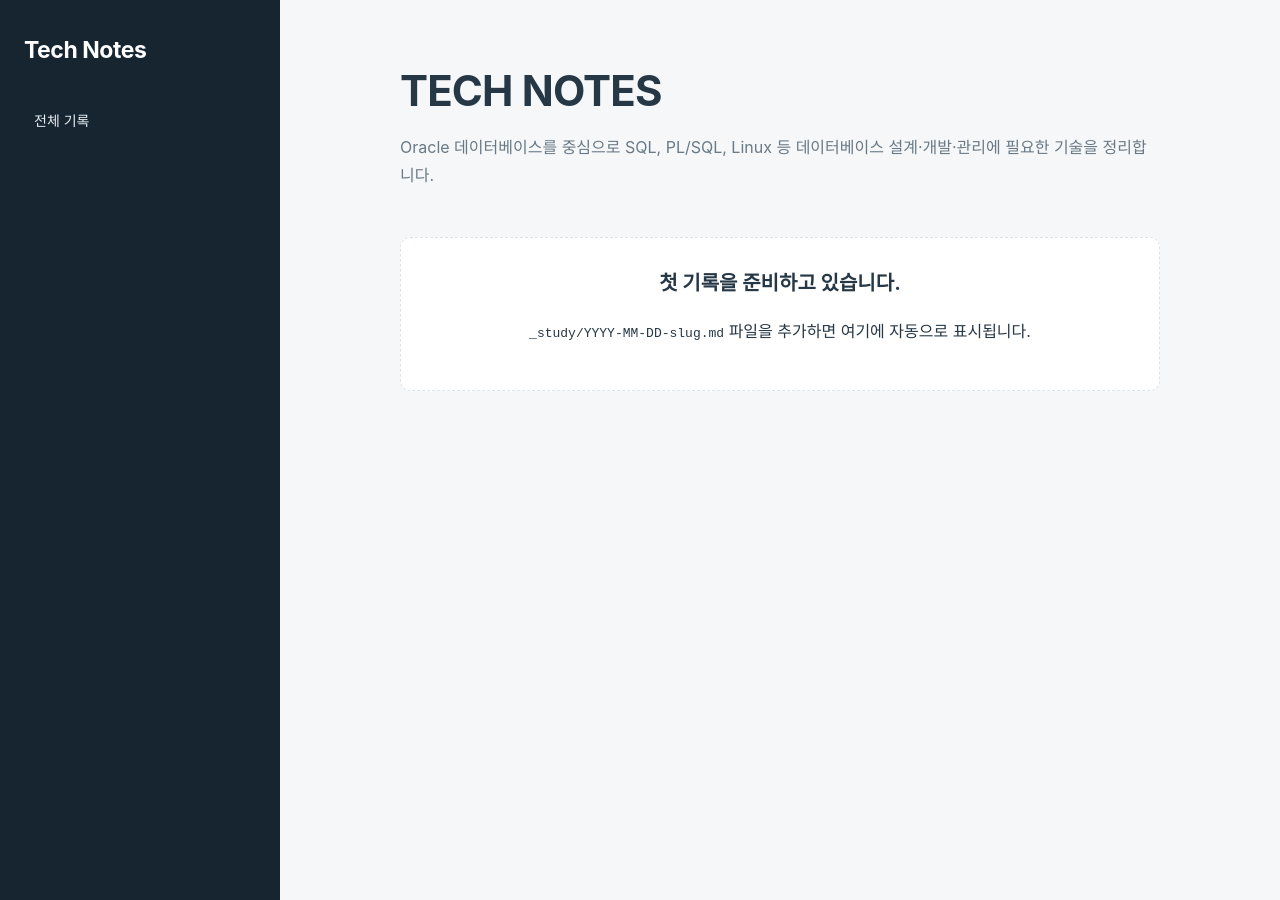
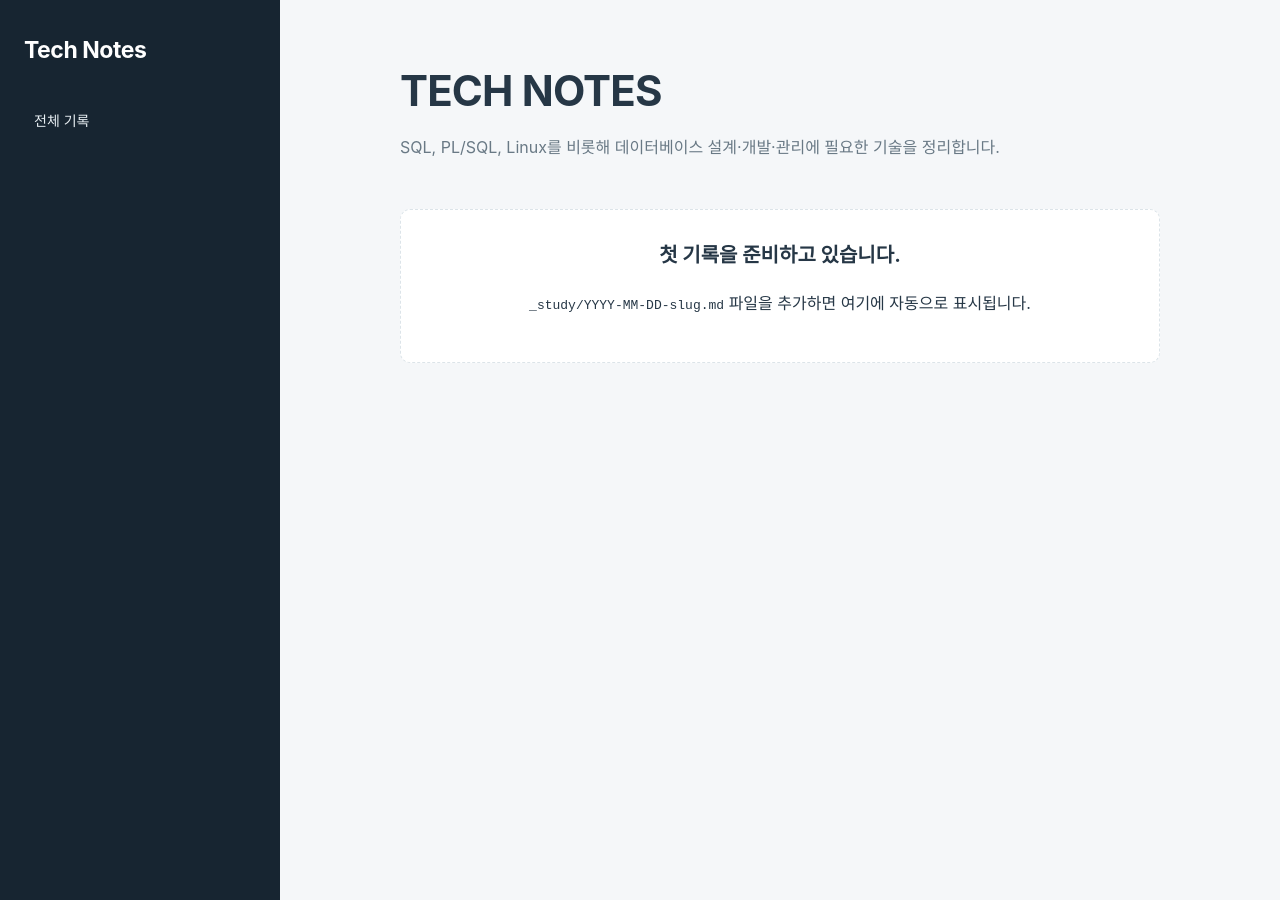
Before and after one commit to seungjelee01/resume-site, a Jekyll site: the page built from study/index.html, in a window 1280 px wide and 900 px high. Built offline with Jekyll 4.4.1, drawn with Linux system fonts in a browser that asks for light colours.

Commit message:
content: broaden Tech Notes introduction

```diff
--- a/server/app.js
+++ b/server/app.js
@@ -776,8 +776,8 @@ app.get('/study/', async (req, res, next) => {
       return result;
     }, new Map());
     const archive = posts.length ? [...groups].map(([month, items]) => `<section class="study-month" id="month-${month}" data-study-month><h2>${month}</h2><div class="study-note-list">${items.map((post) => `<article class="study-note-card" data-study-note data-category="${escapeHtml(post.category)}" data-tags="${escapeHtml(post.tags.join('||'))}" data-search="${escapeHtml([post.title, post.category, ...post.tags].join(' '))}"><time datetime="${post.date}">${post.date.slice(5, 7)}월 ${post.date.slice(8)}일</time><a class="study-card-category" href="/study/?category=${encodeURIComponent(post.category)}">${escapeHtml(post.category)}</a><h3><a href="/study/${encodeURIComponent(post.slug)}/">${escapeHtml(post.title)}</a></h3><div class="study-card-tags">${post.tags.map((tag) => `<a href="/study/?tag=${encodeURIComponent(tag)}">#${escapeHtml(tag)}</a>`).join('')}</div></article>`).join('')}</div></section>`).join('') : '<section class="study-empty-state"><h2>첫 기록을 작성해 보세요.</h2></section>';
-    const content = `<header class="study-home-header"><h1>TECH NOTES</h1><p>Oracle 데이터베이스를 중심으로 SQL, PL/SQL, Linux 등 데이터베이스 설계·개발·관리에 필요한 기술을 정리합니다.</p></header><div class="study-filter-status" data-filter-status hidden><span data-filter-summary></span><a href="/study/">필터 해제</a></div><div class="study-archive" data-study-archive>${archive}</div><p class="study-empty-filter" data-empty-filter hidden>검색 조건에 해당하는 기록이 없습니다.</p>`;
-    res.send(studyLayout({ title: 'Tech Notes', description: 'Oracle 데이터베이스 설계·개발·관리 기술 기록', content, posts, isHome: true }));
+    const content = `<header class="study-home-header"><h1>TECH NOTES</h1><p>SQL, PL/SQL, Linux를 비롯해 데이터베이스 설계·개발·관리에 필요한 기술을 정리합니다.</p></header><div class="study-filter-status" data-filter-status hidden><span data-filter-summary></span><a href="/study/">필터 해제</a></div><div class="study-archive" data-study-archive>${archive}</div><p class="study-empty-filter" data-empty-filter hidden>검색 조건에 해당하는 기록이 없습니다.</p>`;
+    res.send(studyLayout({ title: 'Tech Notes', description: '데이터베이스 설계·개발·관리 기술 기록', content, posts, isHome: true }));
     trackStudyVisit(req);
   } catch (error) { next(error); }
 });
--- a/study/index.html
+++ b/study/index.html
@@ -9,7 +9,7 @@ permalink: /study/
 
 <header class="study-home-header">
     <h1>TECH NOTES</h1>
-    <p>Oracle 데이터베이스를 중심으로 SQL, PL/SQL, Linux 등 데이터베이스 설계·개발·관리에 필요한 기술을 정리합니다.</p>
+    <p>SQL, PL/SQL, Linux를 비롯해 데이터베이스 설계·개발·관리에 필요한 기술을 정리합니다.</p>
 </header>
 
 <div class="study-filter-status" data-filter-status hidden>
```
